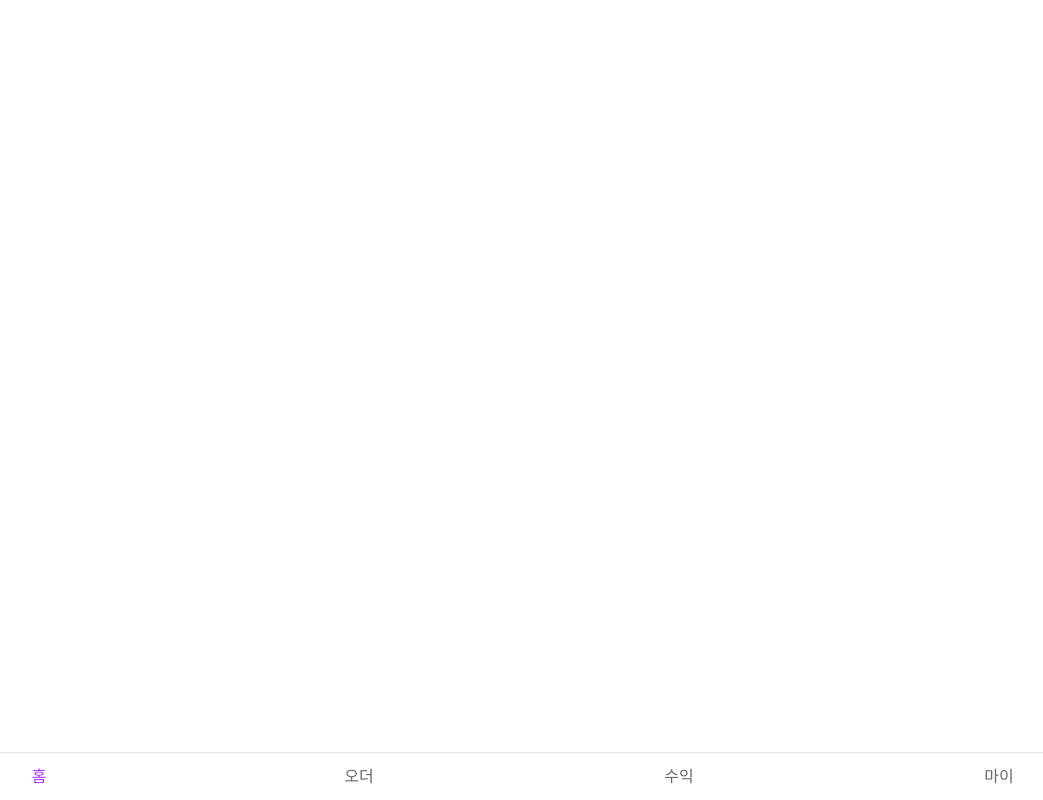
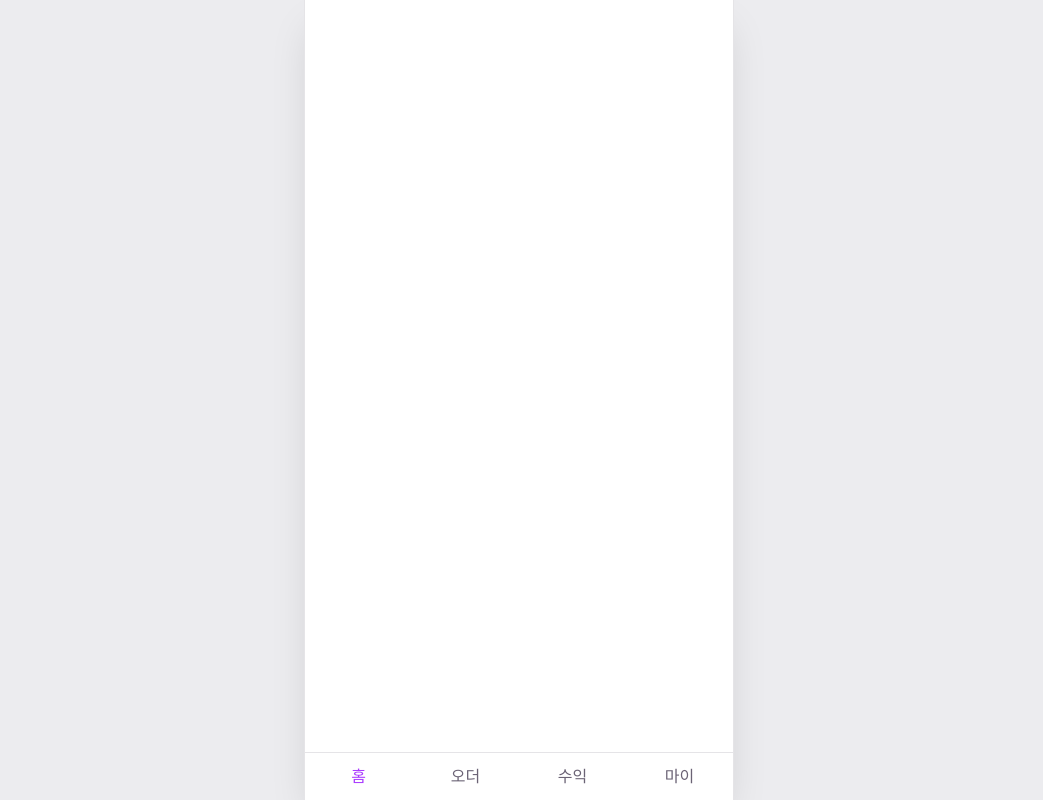
Before and after one commit to jaemin104/space-fit, a React (Vite) app: page / in a window 1280 px wide. Shown: the whole page, without its empty margins (121-1164 px from the left). Built offline with nearby package versions, Linux system fonts and the light colour scheme.

Commit message:
모바일크기로 변경

```diff
--- a/index.html
+++ b/index.html
@@ -3,7 +3,7 @@
   <head>
     <meta charset="UTF-8" />
     <link rel="icon" type="image/svg+xml" href="/favicon.svg" />
-    <meta name="viewport" content="width=device-width, initial-scale=1.0" />
+    <meta name="viewport" content="width=device-width, initial-scale=1.0, viewport-fit=cover" />
     <title>space-fit</title>
   </head>
   <body>
--- a/src/App.css
+++ b/src/App.css
@@ -1,17 +1,23 @@
 .app-shell {
   display: flex;
   flex-direction: column;
-  min-height: 100svh;
+  height: 100vh;
+  height: 100svh;
 }
 
 .page-content {
-  flex: 1;
+  flex: 1 1 auto;
+  min-height: 0;
+  overflow-y: auto;
+  -webkit-overflow-scrolling: touch;
 }
 
 .bottom-nav {
   display: flex;
+  flex-shrink: 0;
   border-top: 1px solid var(--border);
   background: var(--bg);
+  padding-bottom: env(safe-area-inset-bottom);
 }
 
 .nav-button {
--- a/src/index.css
+++ b/src/index.css
@@ -2,8 +2,10 @@
   --text: #6b6375;
   --text-h: #08060d;
   --bg: #fff;
+  --page-bg: #ececef;
   --border: #e5e4e7;
   --accent: #aa3bff;
+  --shadow: rgba(0, 0, 0, 0.15) 0 20px 40px -10px;
 
   --sans: system-ui, 'Segoe UI', Roboto, sans-serif;
 
@@ -22,8 +24,10 @@
     --text: #9ca3af;
     --text-h: #f3f4f6;
     --bg: #16171d;
+    --page-bg: #0b0c10;
     --border: #2e303a;
     --accent: #c084fc;
+    --shadow: rgba(0, 0, 0, 0.5) 0 20px 40px -10px;
   }
 }
 
@@ -31,12 +35,33 @@
   box-sizing: border-box;
 }
 
+html,
 body {
   margin: 0;
+  min-height: 100%;
+}
+
+body {
+  background: var(--page-bg);
 }
 
 #root {
+  width: 100%;
+  max-width: 430px;
+  min-height: 100vh;
   min-height: 100svh;
+  margin: 0 auto;
+  background: var(--bg);
+  border-inline: 1px solid var(--border);
+  box-shadow: var(--shadow);
+  overflow: hidden;
+}
+
+@media (max-width: 430px) {
+  #root {
+    border-inline: none;
+    box-shadow: none;
+  }
 }
 
 h1,
```
